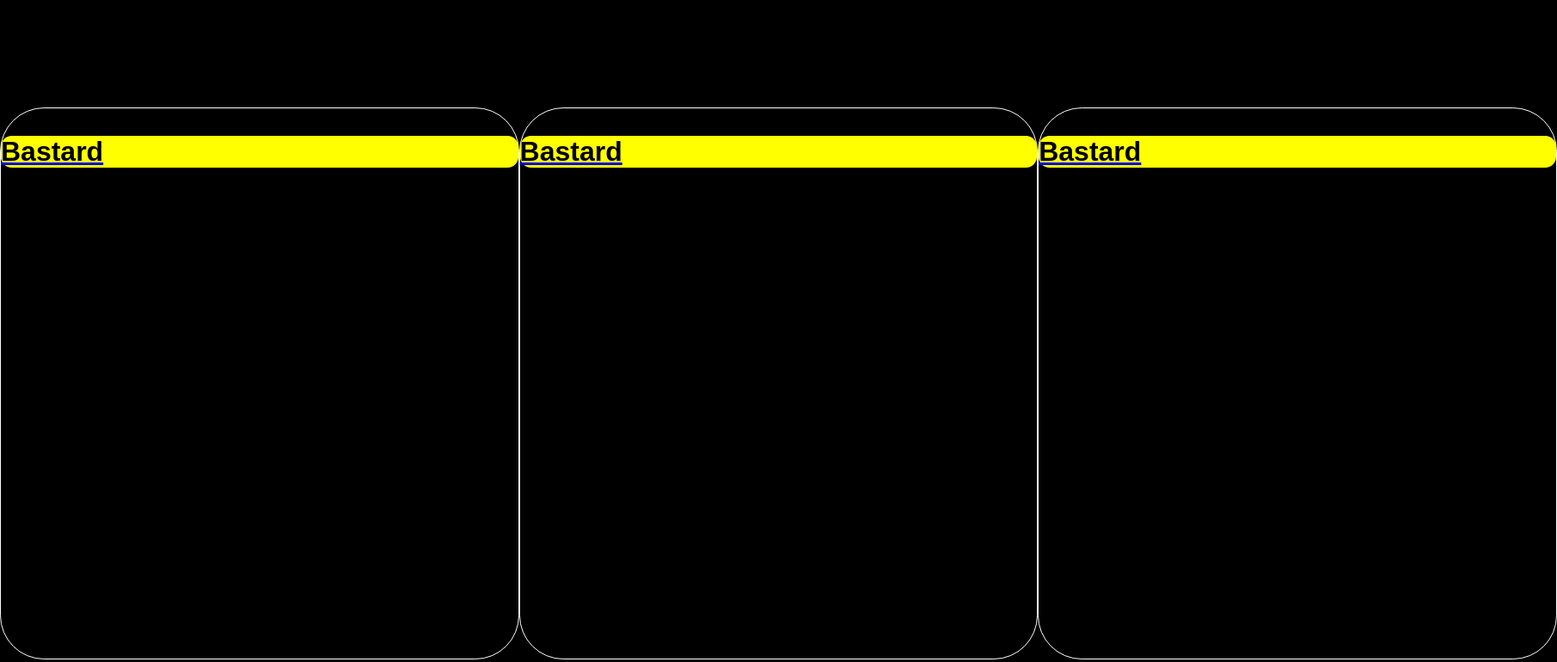
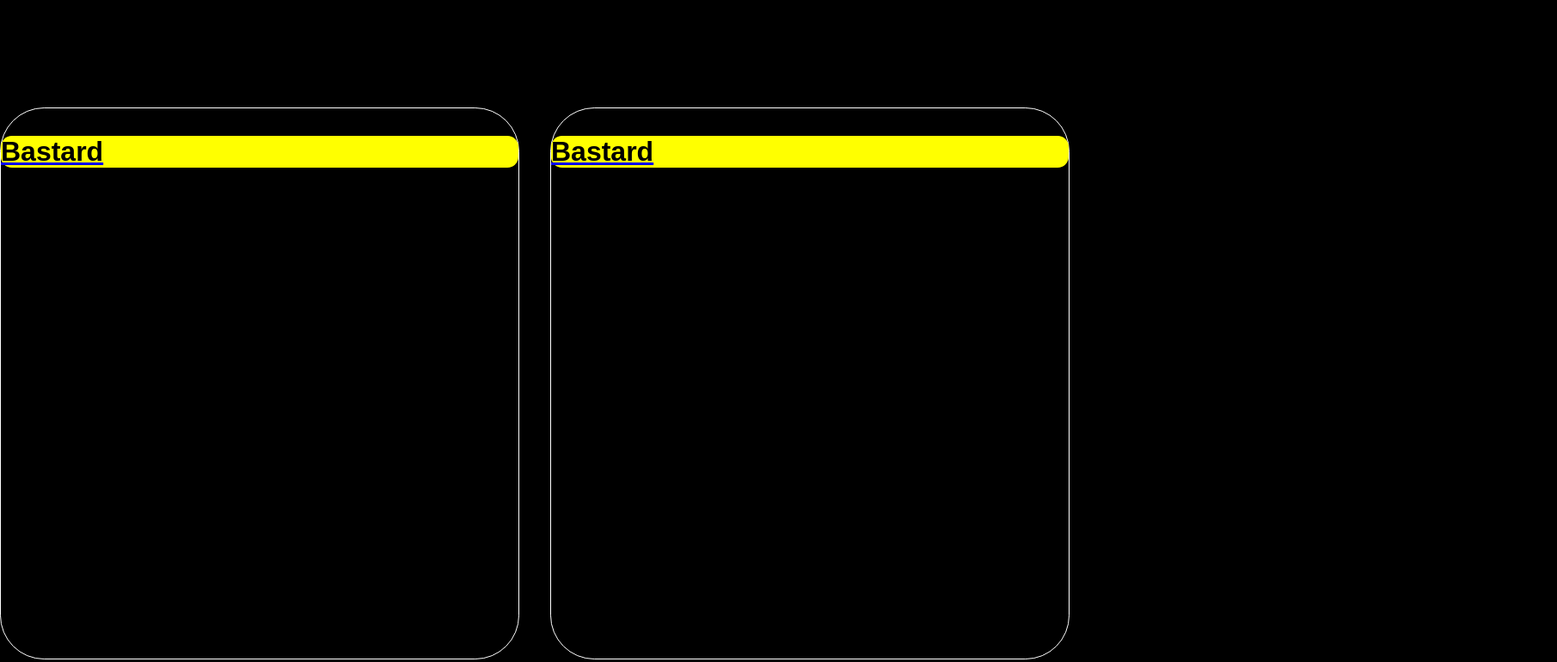
Before and after one commit to PerfectusPortofolio/PerfectusPortofolio.github.io, a plain HTML site: page index.html in a window 1280 px wide. Shown: the part 860-1630 px from the top of the page at 86% size, 1811 px wide, since content can reach past the window. Drawn offline with Linux system fonts and the light colour scheme.

Commit message:
Update index.html

```diff
--- a/index.html
+++ b/index.html
@@ -18,9 +18,14 @@
 				<a href="sample1.html"><div class="sec" id="sep1"><p class="valu">Bastard</p></div></a>
 			</div>
 			<div class="work1">
+				<a href="usepost.html"><div class="sec" id="sep1"><p class="valu">Bastard</p></div> </a>
+				<a href="sarc.html"><div class="sec" id="sep2"><p class="valu">Bastard</p></div></a>
+
+			</div>
+			<div class="work1">
 				<a href="sample2.html"><div class="sec" id="sep1"><p class="valu">Bastard</p></div> </a>
 				<a href="sample3.html"><div class="sec" id="sep2"><p class="valu">Bastard</p></div></a>
-						<a href="sample1.html"><div class="sec" id="sep1"><p class="valu">Bastard</p></div></a>
+
 			</div>
 		</section>
 
```
